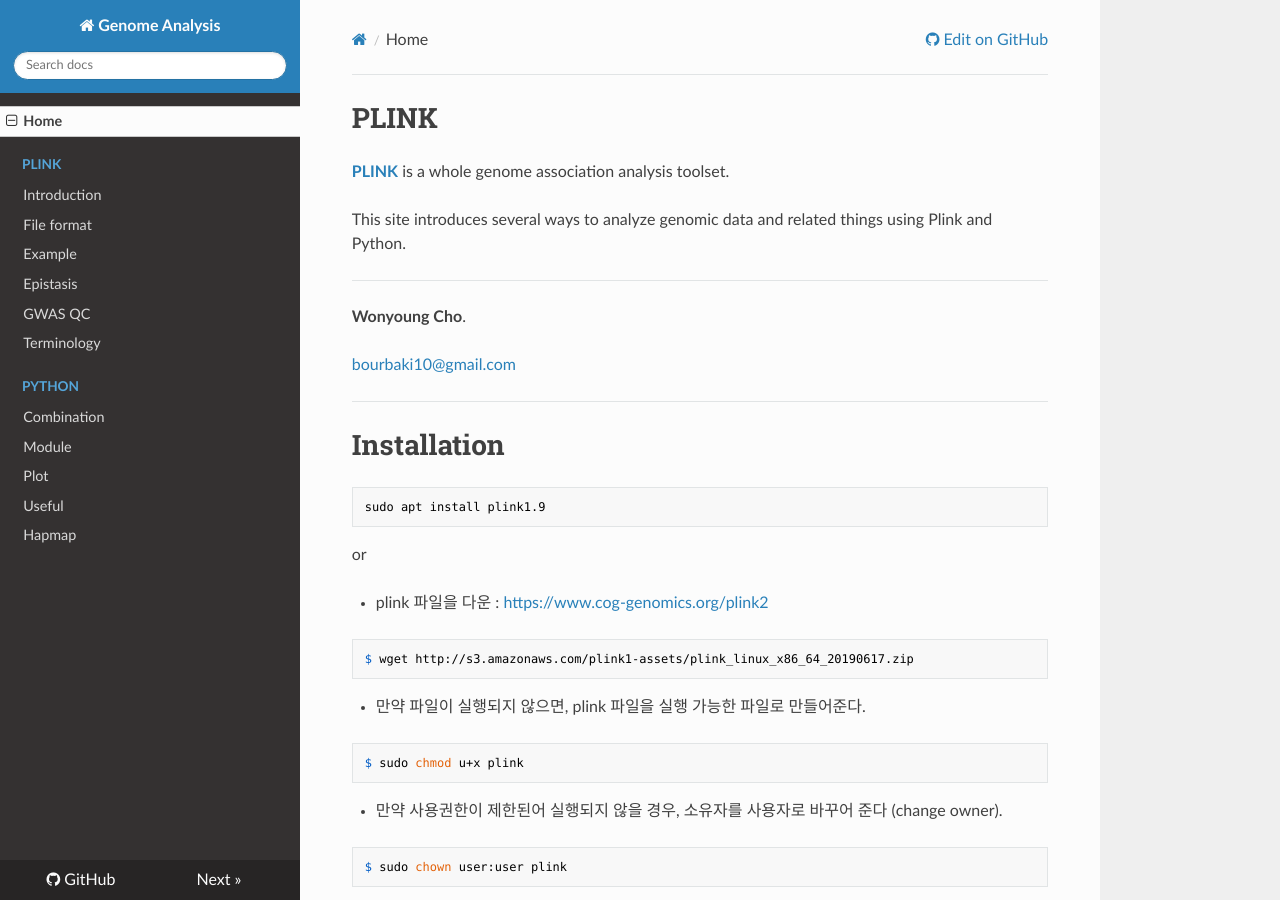
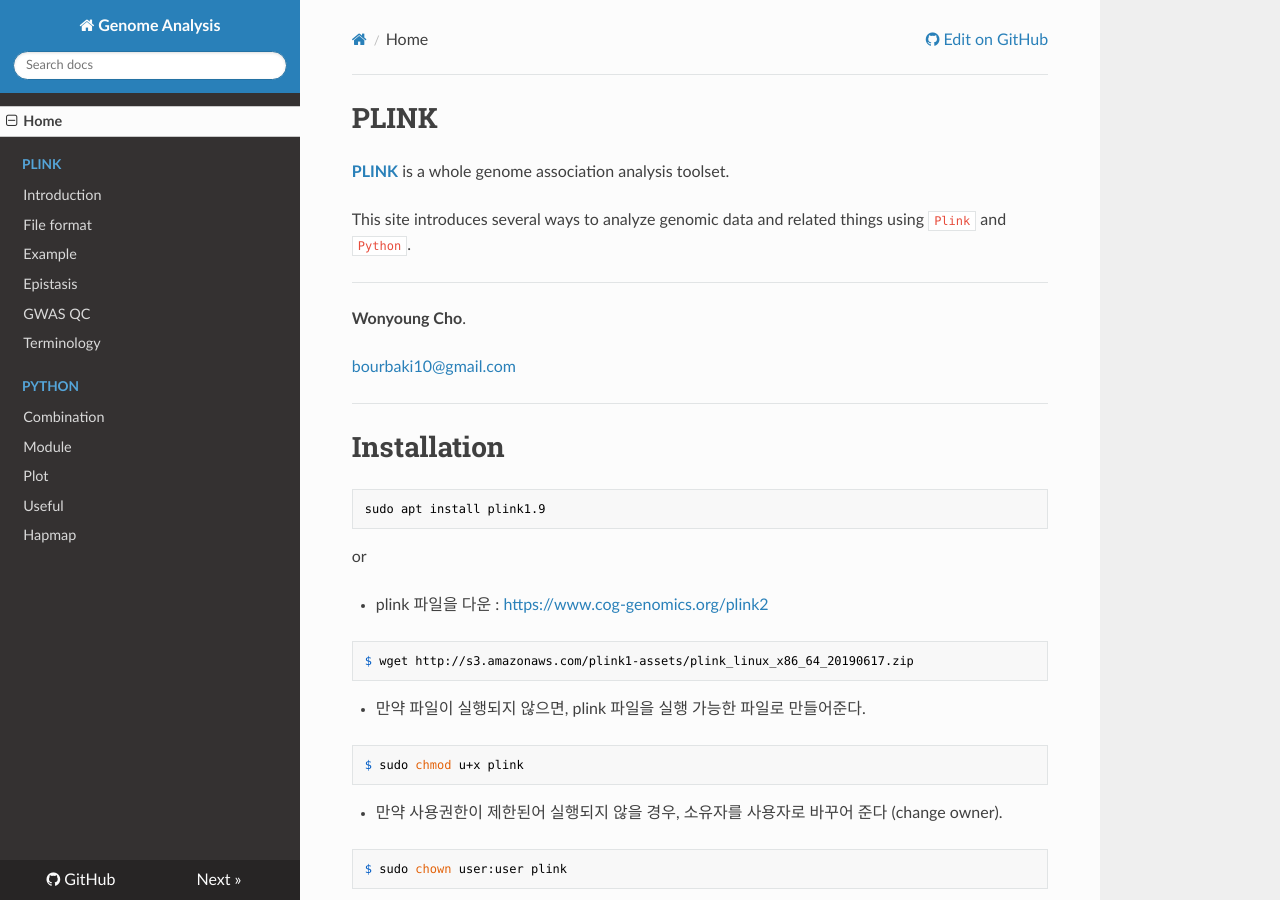
Before and after one commit to WonyoungCho/plink, an MkDocs documentation site: the page built from docs/index.md, in a window 1280 px wide and 900 px high. Built offline with MkDocs 1.6.1, drawn with Linux system fonts in a browser that asks for light colours; nearby versions of some CDN libraries; old or Windows-style settings are respelled for this version of MkDocs.

```diff
--- a/docs/index.md
+++ b/docs/index.md
@@ -2,7 +2,7 @@
 
 [**PLINK**](http://zzz.bwh.harvard.edu/plink/tutorial.shtml) is a whole genome association analysis toolset.
 
-This site introduces several ways to analyze genomic data and related things using Plink and Python.
+This site introduces several ways to analyze genomic data and related things using `Plink` and `Python`.
 
 ---
 
```
